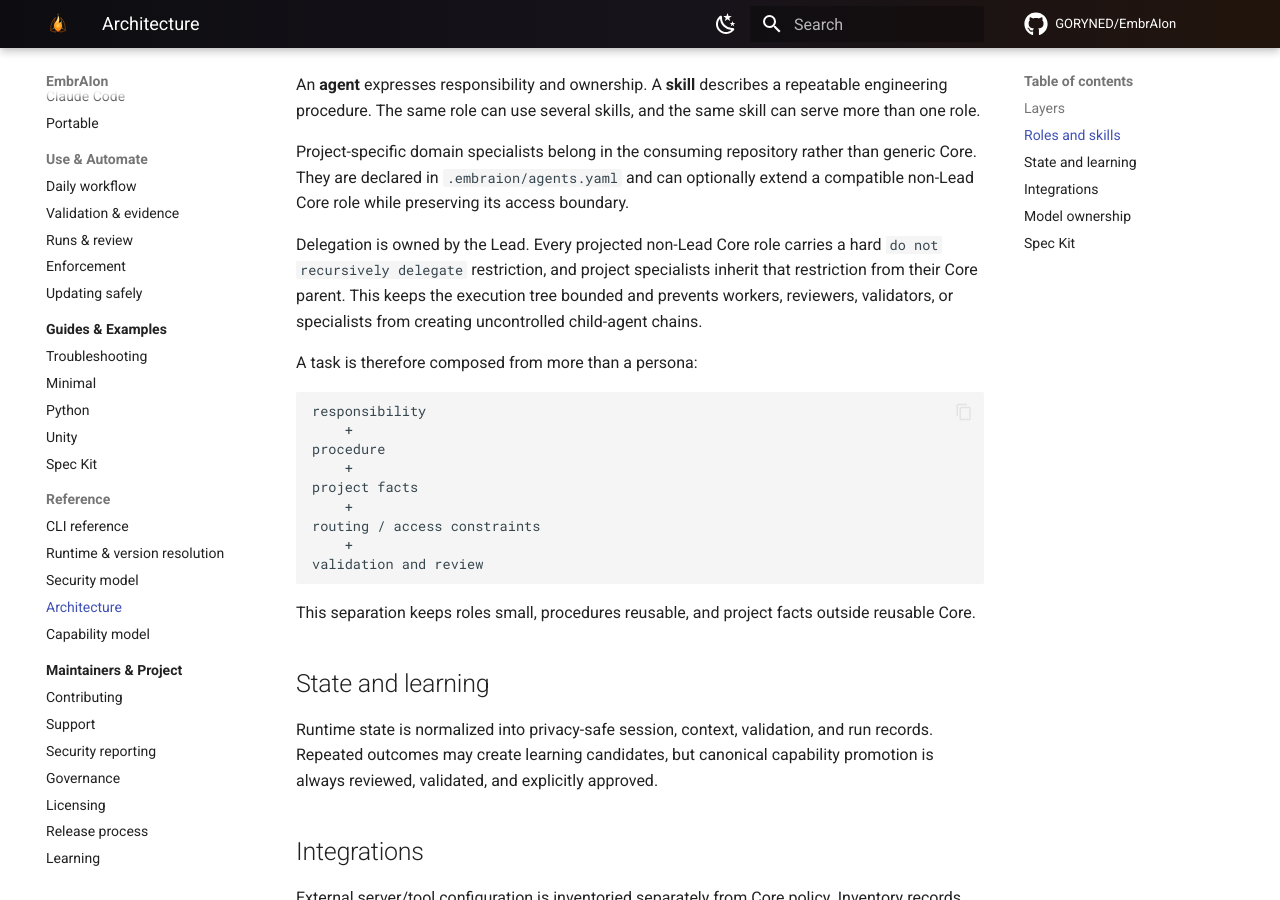
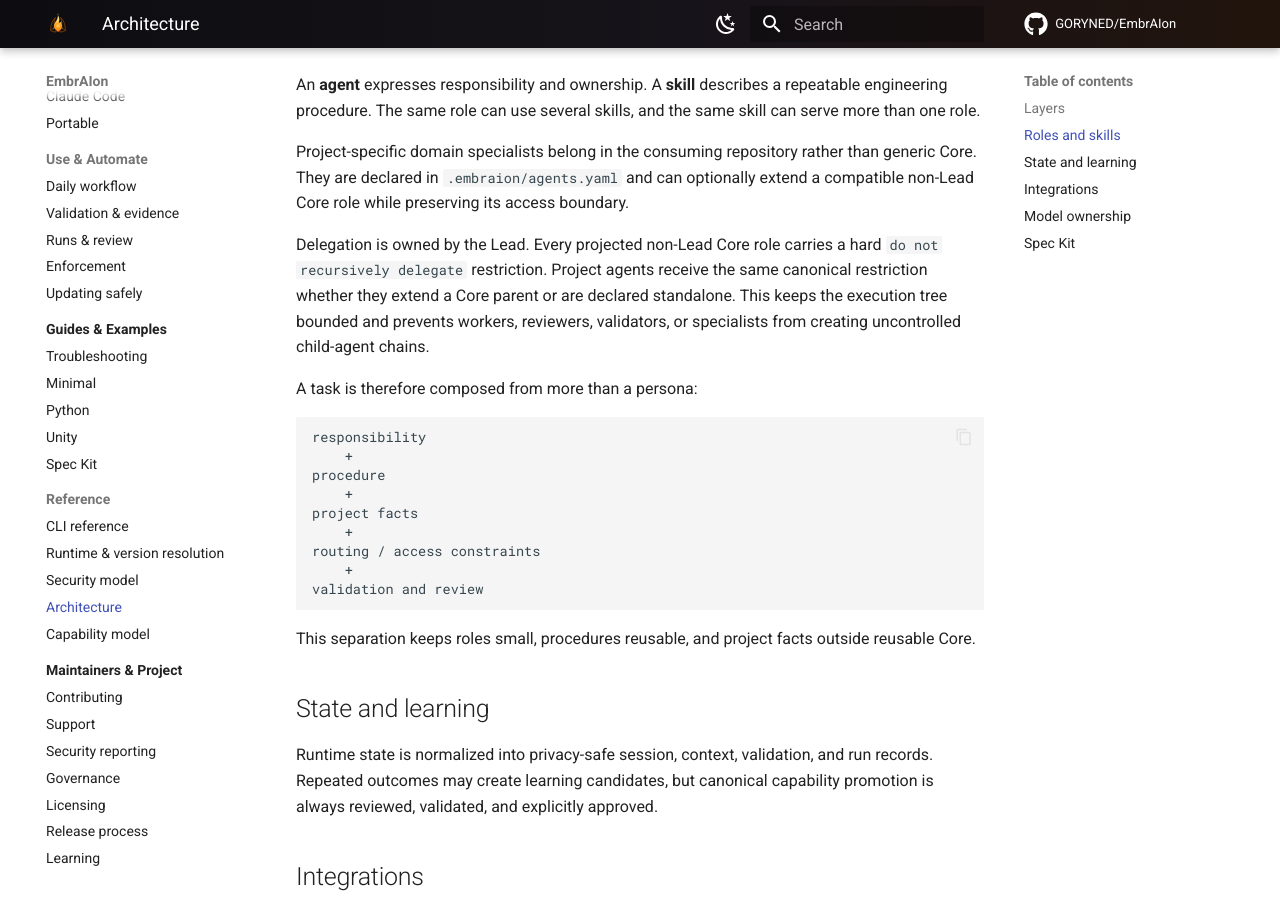
Before and after one commit to GORYNED/EmbrAIon, an MkDocs documentation site: the page built from docs/architecture.md, in a window 1280 px wide and 900 px high, scrolled down 1189 px. Built offline with MkDocs 1.6.1 and Material for MkDocs 9.7.7, drawn with Linux system fonts in a browser that asks for light colours; comment, search, counter and statistics services are not loaded.

Commit message:
Clarify delegation guard for standalone project agents

```diff
--- a/docs/architecture.md
+++ b/docs/architecture.md
@@ -32,7 +32,7 @@ An **agent** expresses responsibility and ownership. A **skill** describes a rep
 
 Project-specific domain specialists belong in the consuming repository rather than generic Core. They are declared in `.embraion/agents.yaml` and can optionally extend a compatible non-Lead Core role while preserving its access boundary.
 
-Delegation is owned by the Lead. Every projected non-Lead Core role carries a hard `do not recursively delegate` restriction, and project specialists inherit that restriction from their Core parent. This keeps the execution tree bounded and prevents workers, reviewers, validators, or specialists from creating uncontrolled child-agent chains.
+Delegation is owned by the Lead. Every projected non-Lead Core role carries a hard `do not recursively delegate` restriction. Project agents receive the same canonical restriction whether they extend a Core parent or are declared standalone. This keeps the execution tree bounded and prevents workers, reviewers, validators, or specialists from creating uncontrolled child-agent chains.
 
 A task is therefore composed from more than a persona:
 
```
